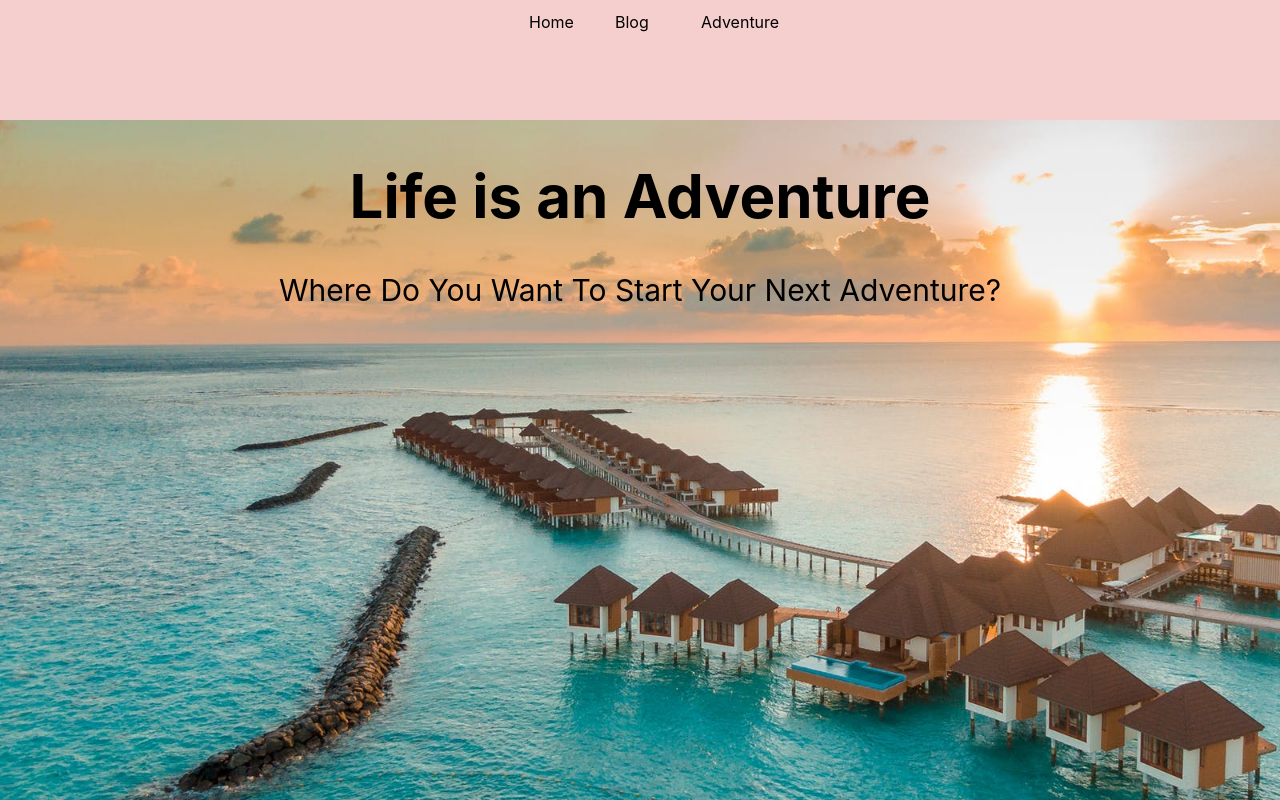
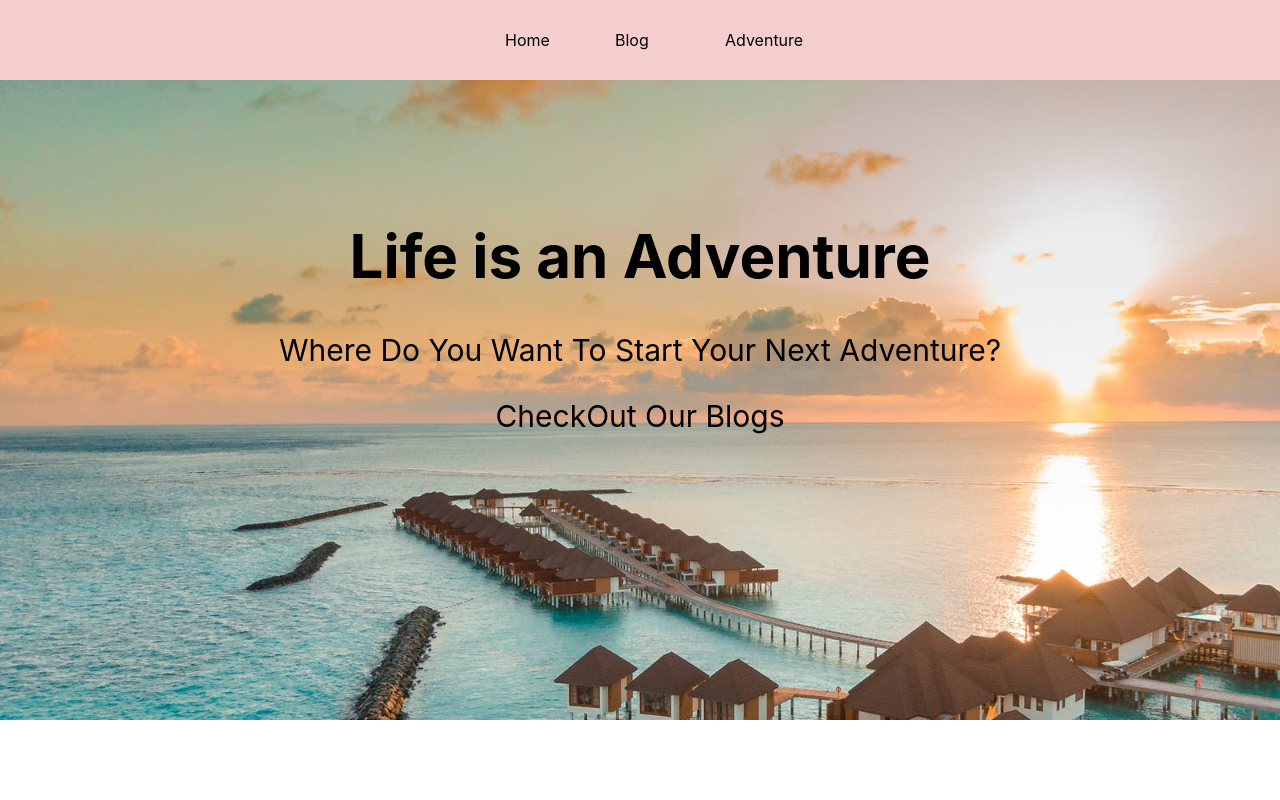
Before and after one commit to Maiyoj/Maps-n-Bags, a React (Create React App) app: page / in a window 1280 px wide. Built offline with nearby package versions, Linux system fonts and the light colour scheme.

Commit message:
update home text style

```diff
--- a/db.json
+++ b/db.json
@@ -3,7 +3,7 @@
       {
         "id": 1,
         "title": "Woody",
-        "image": "http://www.pngmart.com/files/3/Toy-Story-Woody-PNG-Photos.png",
+        "image": "https://pixabay.com/photos/url-port-fishing-boat-water-greece-77169/",
         "blog":"love damini",
         "author":"Valentine"
 
--- a/src/App.css
+++ b/src/App.css
@@ -1,4 +1,15 @@
-body{
+
+.nav{
+  background-color: #F5CECE;
+  height: 8vh;
+  display: flex;
+  justify-content: center;
+  height: 10vh;
+}
+
+/* Home styling */
+.home{
+height: 60vh;
 background-image: url("/public/images/maldives1.jpeg");
 background-repeat: no-repeat;
 background-size: cover;
@@ -7,28 +18,11 @@ body{
 }
 
 
-.nav{
-  background-color: #F5CECE;
-  height: 15vh;
-  display: flex;
-  justify-content: center;
-
-
-}
-
-/* Home styling */
-.home{
+#home-content{
   text-align: center;
   font-size: 30px;
-height: 60vh;
-
-
+  padding-top: 100px;
 }
-
-
-
-
-
 
 
 
--- a/src/components/Home.js
+++ b/src/components/Home.js
@@ -1,13 +1,11 @@
 function Home(){
     return(
         <div className="home">
-            <div className="content">
+            <div id="home-content">
                 <h1>Life is an Adventure</h1>
                 <p>Where Do You Want To Start Your Next Adventure?</p>
+                <p>CheckOut Our Blogs</p>
             </div>
-
-
-
         </div>
     )
 
--- a/src/components/NavBar.js
+++ b/src/components/NavBar.js
@@ -2,11 +2,9 @@ import {NavLink} from "react-router-dom"
 const navStyles = {
     display: "inline",
     width: "50px",
-    padding: "12px",
-    margin: "0 6px 6px",
+    padding: "30px",
     textDecoration: "none",
     color: "Black",
-
   };
 
 
```
Lines whose indentation alone changed are shown as unchanged.
